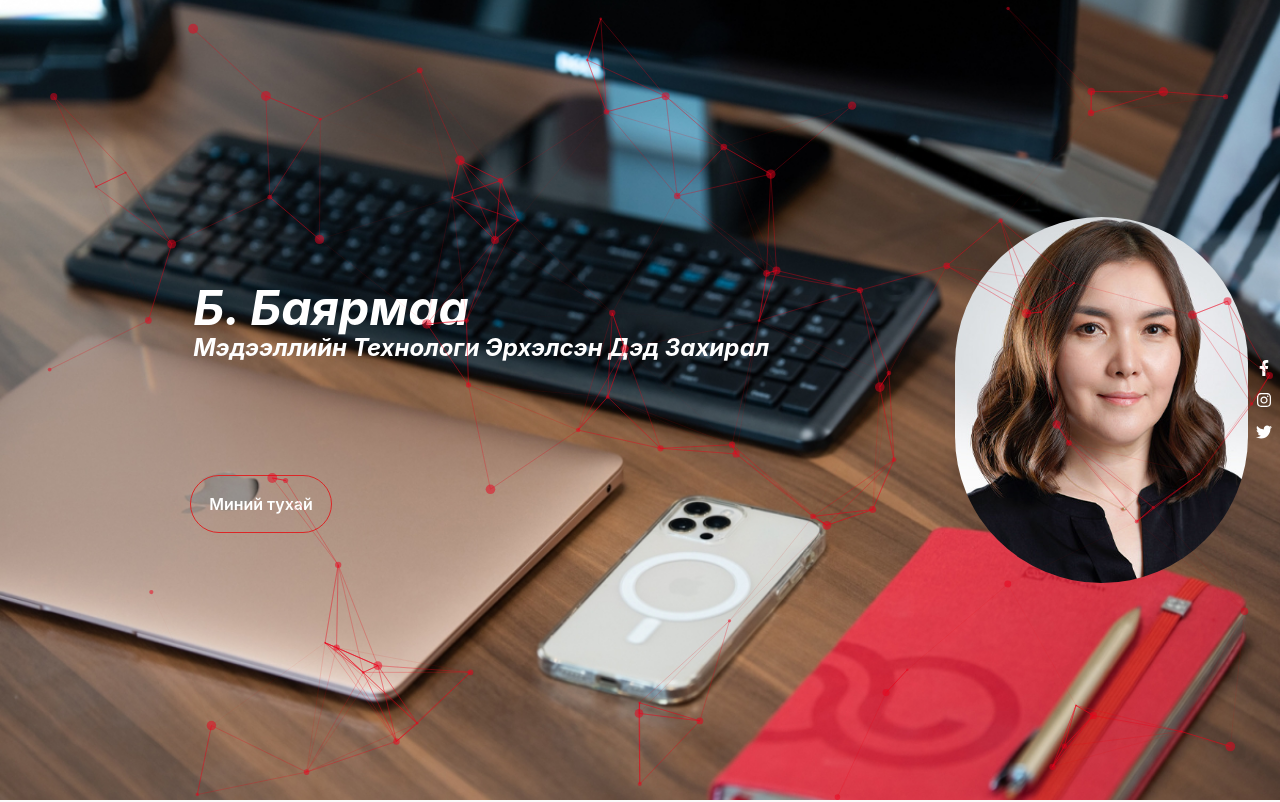
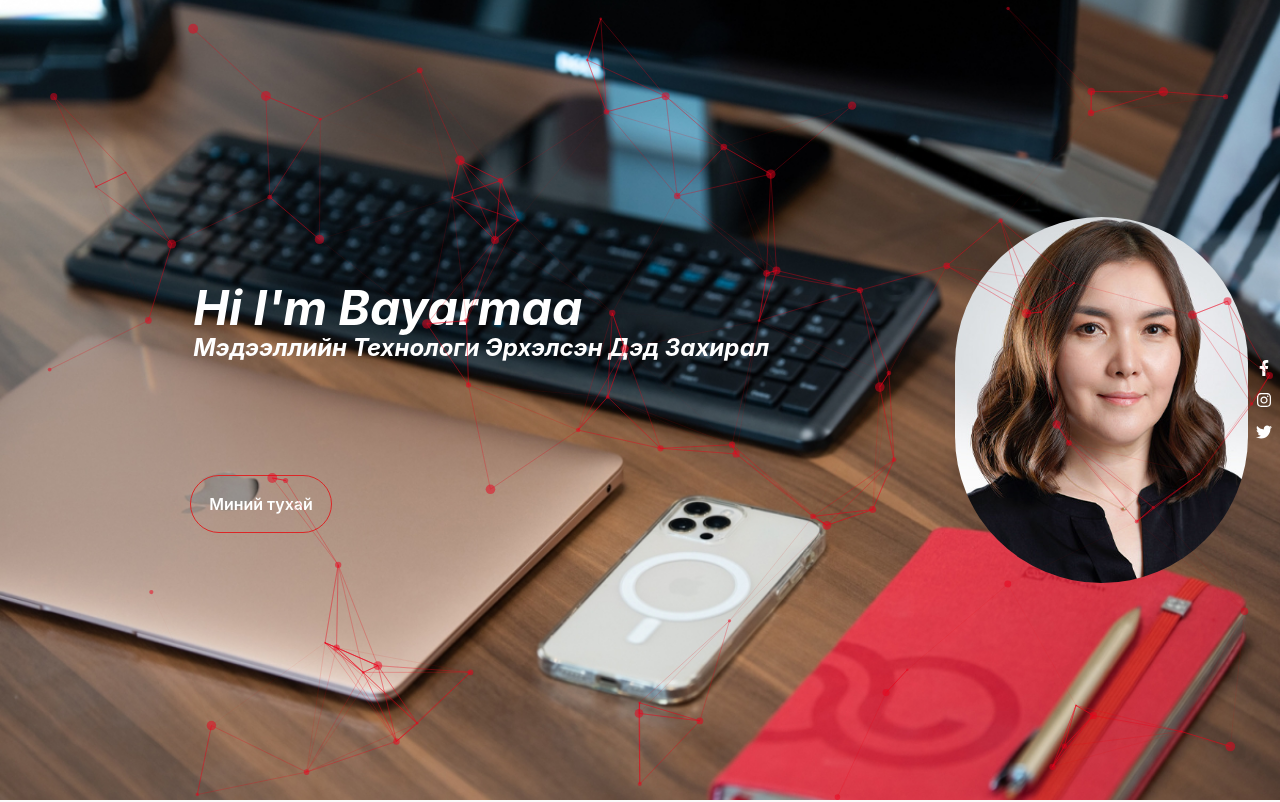
Before and after one commit to TuvshinbayarO/mobicom-portfolio2, a React (Create React App) app: page / in a window 1280 px wide. Shown: the top 802 px of the page. Built offline with nearby package versions, Linux system fonts and the light colour scheme.

Commit message:
fixed text

```diff
--- a/src/App.js
+++ b/src/App.js
@@ -32,7 +32,7 @@ function App() {
         <div className='flex justify-center items-center h-screen px-2'>
           <div className='w-full flex justify-center items-center'>
             <div className='h-full'>
-              <h1 className='sm:text-5xl italic font-bold text-white'>Б. Баярмаа</h1>
+              <h1 className='sm:text-5xl italic font-bold text-white'>Hi I'm Bayarmaa</h1>
               <p className='italic sm:text-2xl font-bold text-white'>Мэдээллийн Технологи Эрхэлсэн Дэд Захирал</p>
               <div className='pt-32'>
               <a href="#" className="outline outline-offset-2 outline-1 outline-red-600 hover:bg-red-600 hover:text-white text-white rounded-full font-semibold p-2 sm:p-4 transition-all duration-300">Миний тухай</a>
```
